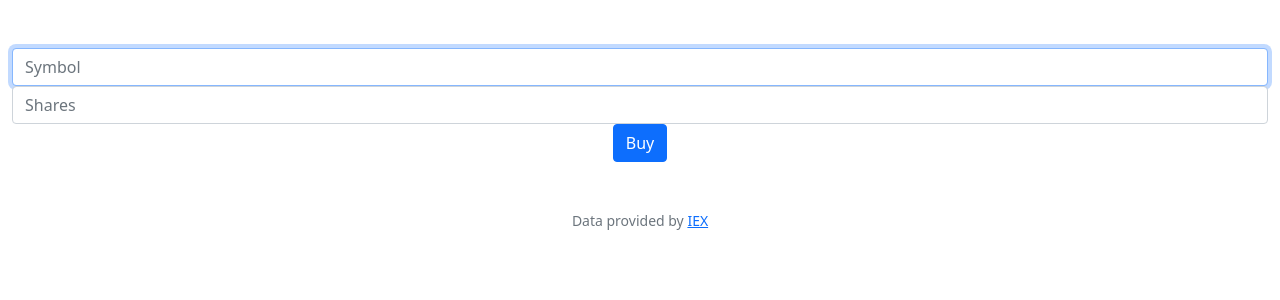
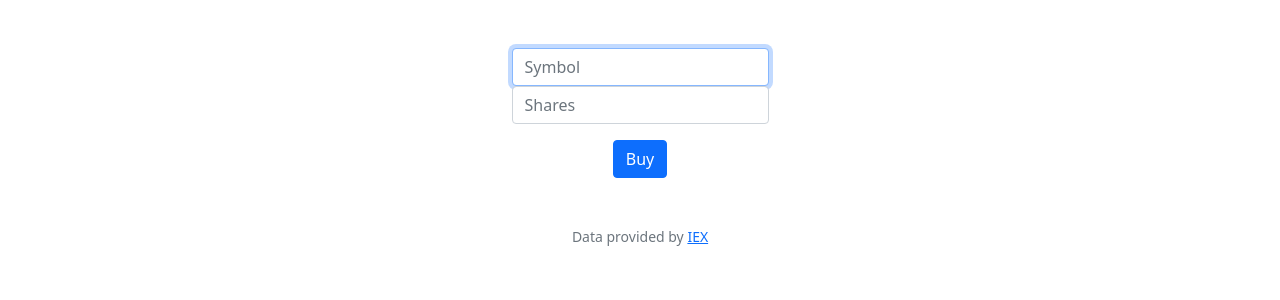
Before and after one commit to MdTs121220/csx50, a Flask app: page /buy in a window 1280 px wide. Shown: the part 76-376 px from the top of the page. Run offline with Flask 2, Linux system fonts and the light colour scheme; a user stored in the database is signed in; some libraries are stand-ins or nearby versions.

Commit message:
Fri, Feb 10, 2023, 10:45 PM +09:00

```diff
--- a/finance/templates/buy.html
+++ b/finance/templates/buy.html
@@ -7,11 +7,12 @@
 {% block main %}
     <form action="/buy" method="post">
         <div class="form-group">
-            <input autocomplete="off" autofocus class="form-control" name="symbol" placeholder="Symbol" type="text">
+            <input autocomplete="off" autofocus class="form-control mx-auto w-auto" name="symbol" placeholder="Symbol" type="text">
         </div>
         <div class="form-group">
-            <input class="form-control" name="shares" placeholder="Shares" type="number" min="0">
+            <input class="form-control mx-auto w-auto" name="shares" placeholder="Shares" type="number" min="0">
         </div>
+        <p></p>
         <button class="btn btn-primary" type="submit">Buy</button>
     </form>
 {% endblock %}
```
